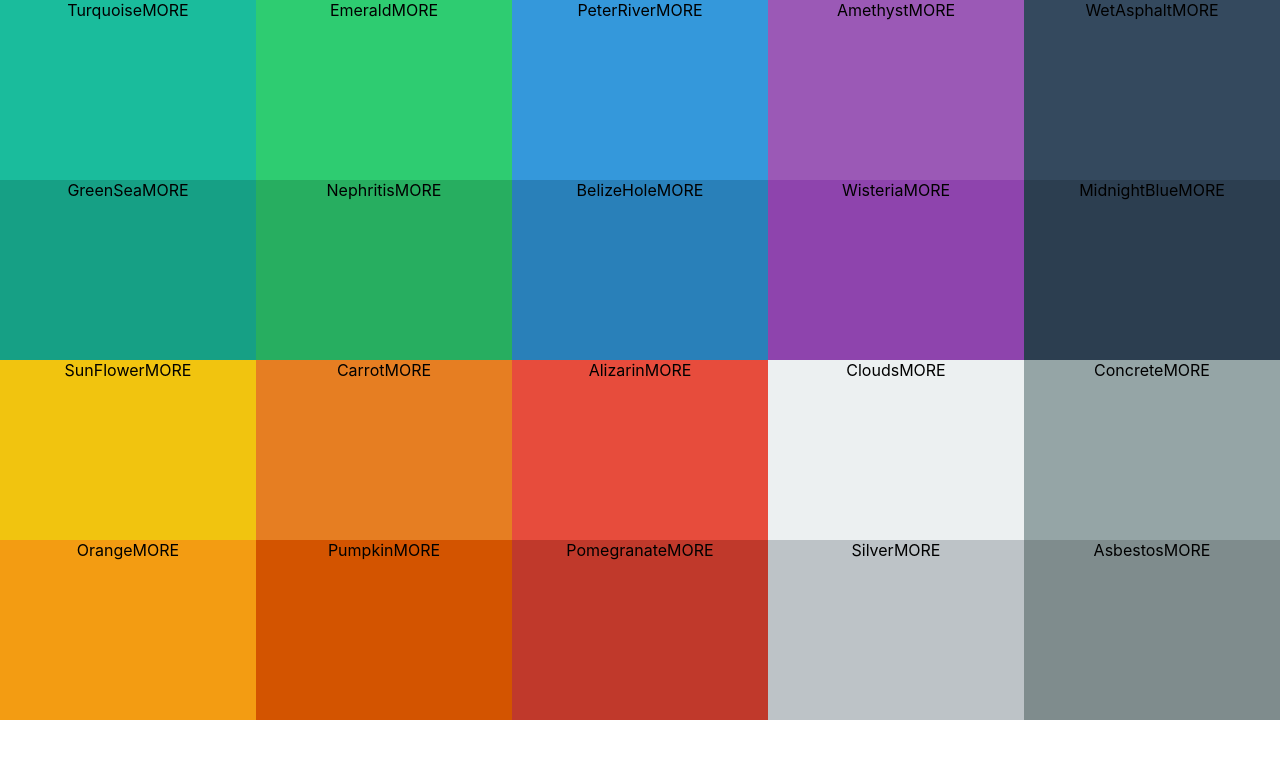
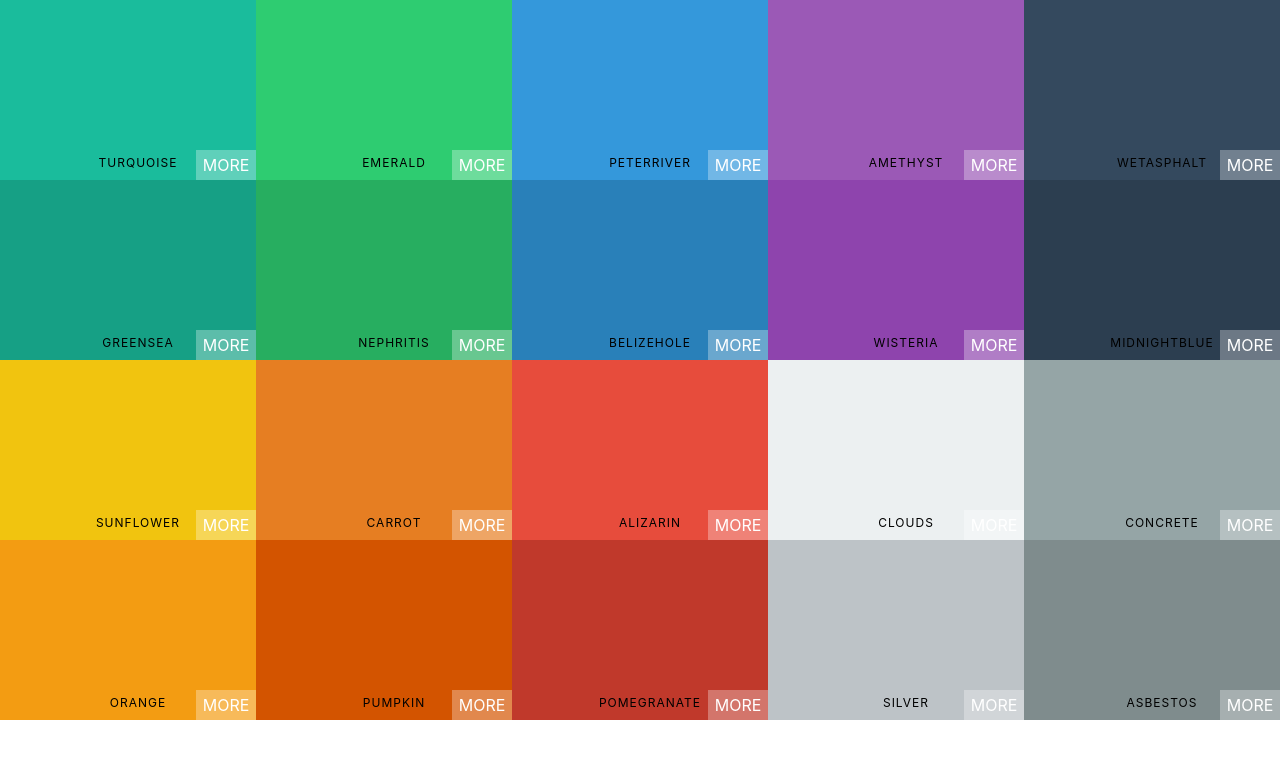
Before and after one commit to norbe1994/colors-app, a React (Create React App) app: page / in a window 1280 px wide. Shown: the top 758 px of the page. Built offline with nearby package versions, Linux system fonts and the light colour scheme.

Commit message:
style ColorBox

```diff
--- a/src/ColorBox/ColorBox.css
+++ b/src/ColorBox/ColorBox.css
@@ -5,4 +5,56 @@
 	display: inline-block;
 	position: relative;
 	cursor: pointer;
+	margin-bottom: -4px;
 }
+
+.copy-button {
+	width: 100px;
+	height: 30px;
+	position: absolute;
+	display: inline-block;
+	top: 50%;
+	left: 50%;
+	margin-left: -50px;
+	margin-top: -15px;
+	text-align: center;
+	outline: none;
+	background: rgba(255, 255, 255, 0.3);
+	font-size: 1em;
+	line-height: 30px;
+	color: white;
+	text-transform: uppercase;
+	border: none;
+	opacity: 0;
+}
+
+.ColorBox:hover .copy-button {
+	opacity: 1;
+	transition: 0.5s;
+}
+
+.box-content {
+	position: absolute;
+	width: 100%;
+	left: 0px;
+	bottom: 0px;
+	padding: 10px;
+	color: black;
+	letter-spacing: 1px;
+	text-transform: uppercase;
+	font-size: 12px;
+}
+
+.see-more {
+	background: rgba(255, 255, 255, 0.3);
+	position: absolute;
+	border: none;
+	right: 0px;
+	bottom: 0px;
+	color: white;
+	width: 60px;
+	height: 30px;
+	text-align: center;
+	line-height: 30px;
+	text-transform: uppercase;
+}
--- a/src/ColorBox/ColorBox.js
+++ b/src/ColorBox/ColorBox.js
@@ -7,10 +7,16 @@
 	}
 
 	render() {
+		const { name, color } = this.props
 		return (
-			<div className='ColorBox' style={{ background: this.props.color }}>
-				<span>{this.props.name}</span>
-				<span>MORE</span>
+			<div className='ColorBox' style={{ background: color }}>
+				<div className='copy-container'>
+					<div className='box-content'>
+						<span>{name}</span>
+					</div>
+					<button className='copy-button'>Copy</button>
+				</div>
+				<span className='see-more'>More</span>
 			</div>
 		)
 	}
```
